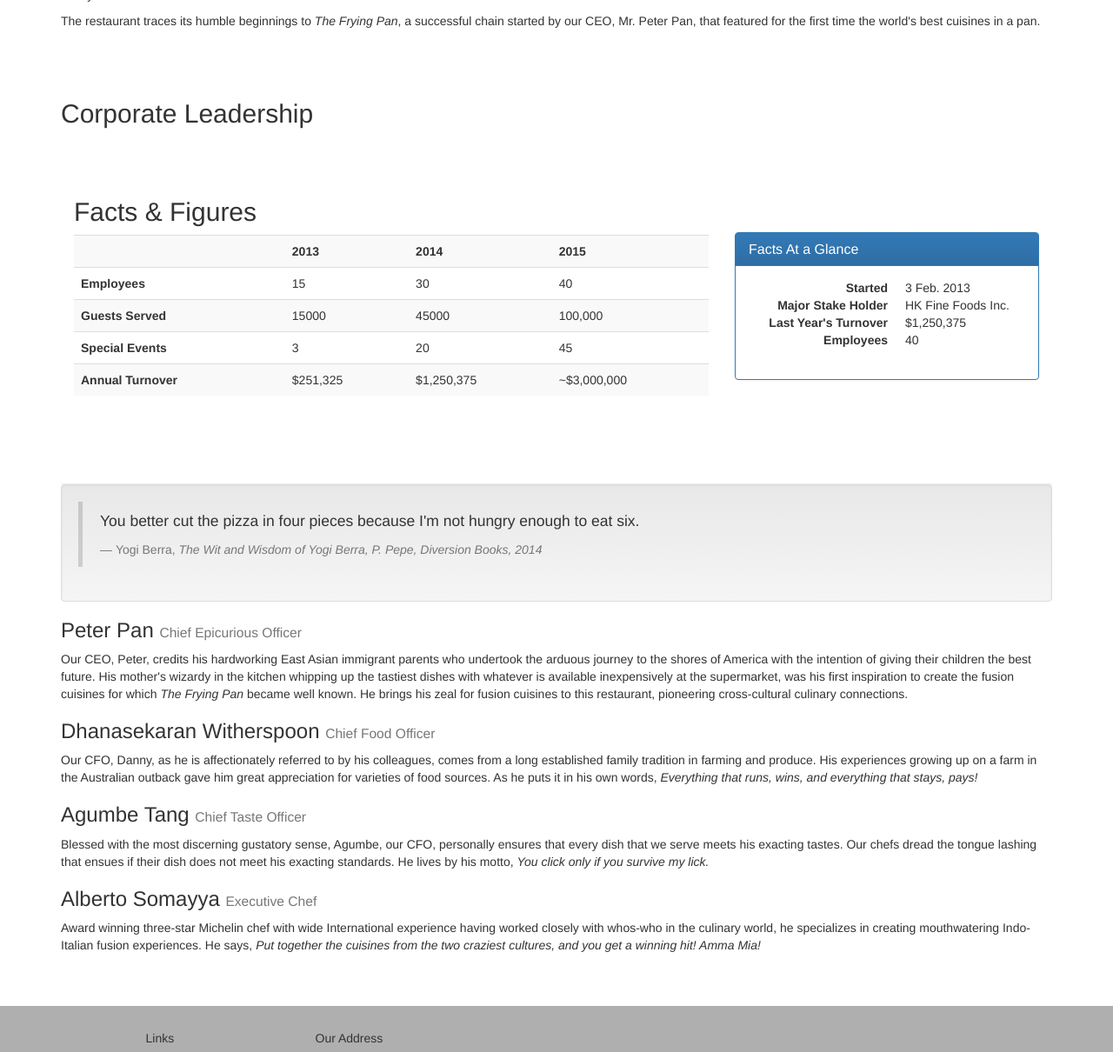
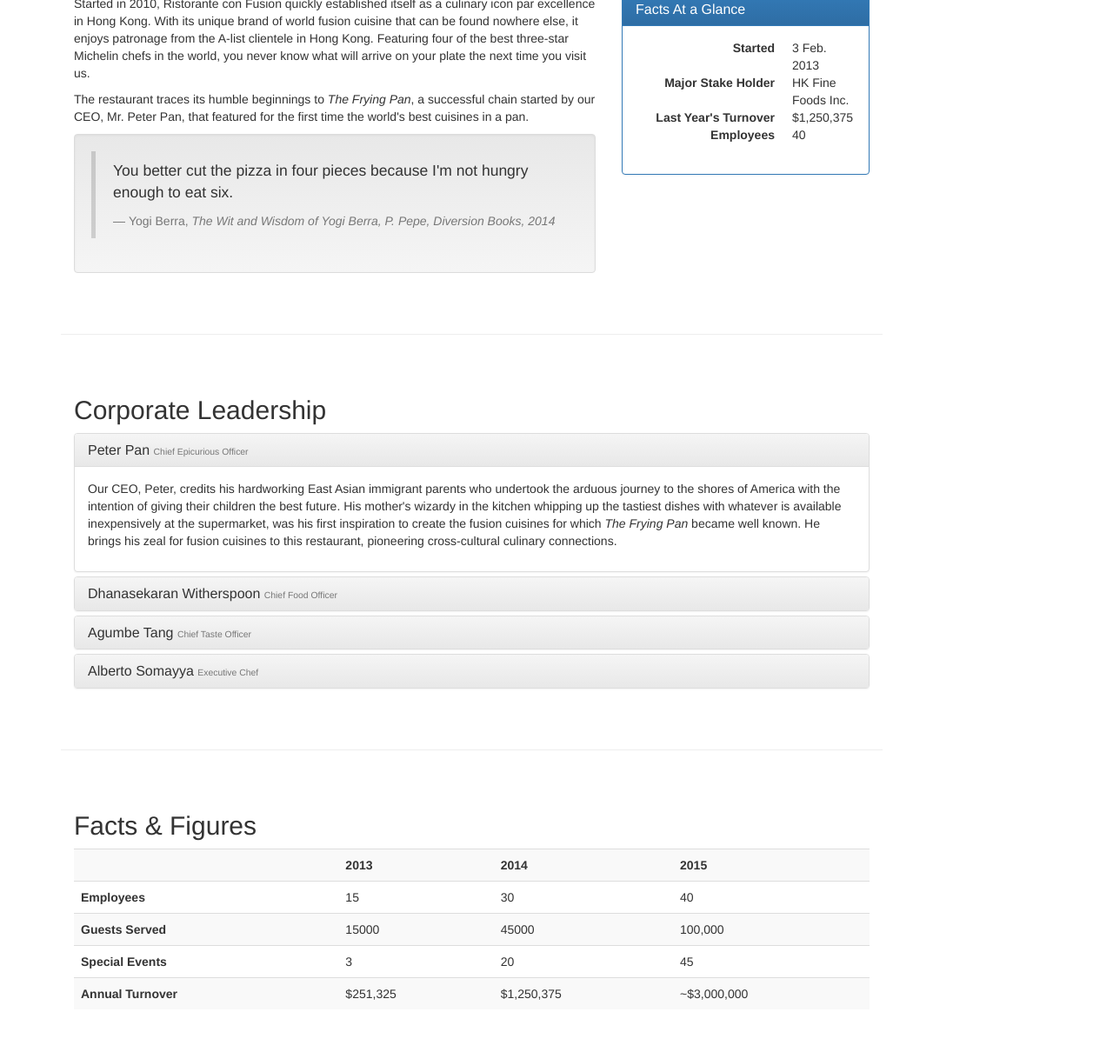
Before and after one commit to Alex-4-Git/conFusion, a plain HTML site: page About.html in a window 1280 px wide. Shown: the part 722-1932 px from the top of the page at 87% size. Drawn offline with Linux system fonts and the light colour scheme.

Commit message:
add accordin

```diff
--- a/About.html
+++ b/About.html
@@ -23,7 +23,7 @@
     <![endif]-->
 </head>
 
-<body>
+<body data-spy="scroll" data-target="#myScrollspy" data-offset="200">
 
   <nav class="navbar navbar-inverse navbar-fixed-top" role="navigation">
           <div class="container">
@@ -72,7 +72,7 @@
 
         <div class="container">
             <div class="row row-header">
-                <div class="col-xs-12 col-sm-8">
+                <div class="col-xs-12 col-sm-6 col-lg-8">
                     <h1>Ristorante con Fusion</h1>
                     <p style="padding:40px;"></p>
                     <p>We take inspiration from the World's best cuisines, and create a unique fusion experience. Our lipsmacking creations will tickle your culinary senses!</p>
@@ -85,37 +85,153 @@
         </div>
     </header>
 
-    <div>
-        <div>
-            <div class="container">
-                <ol class="breadcrumb">
+    <div class="container">
+      <div class="row">
+        <div class="col-xs-12 col-sm-10">
+          <div class="row">
+            <div class="col-xs-12">
+                <ul class="breadcrumb">
                   <li><a href="index.html">Home</a></li>
-                  <li class="active">About</li>
-                </ol>
+                  <li class="active">About US</li>
+                </ul>
             </div>
-            <div class="container">
+            <div class="col-xs-12">
                <h3>About Us</h3>
                <hr>
             </div>
-        </div>
+          </div>
 
-        <div>
-            <div class="container">
+        <div div id="history" class="row row-content">
+            <div class="col-xs-12 col-sm-6 col-lg-8">
                 <h2>Our History</h2>
                 <p>Started in 2010, Ristorante con Fusion quickly established itself as a culinary icon par excellence in Hong Kong. With its unique brand of world fusion cuisine that can be found nowhere else, it enjoys patronage from the A-list clientele in Hong Kong.  Featuring four of the best three-star Michelin chefs in the world, you never know what will arrive on your plate the next time you visit us.</p>
                 <p>The restaurant traces its humble beginnings to <em>The Frying Pan</em>, a successful chain started by our CEO, Mr. Peter Pan, that featured for the first time the world's best cuisines in a pan.</p>
+
+                <div class="well">
+                  <blockquote>
+                      <p>You better cut the pizza in four pieces because
+                          I'm not hungry enough to eat six.</p>
+                      <footer>Yogi Berra,
+                        <cite>The Wit and Wisdom of Yogi Berra,
+                          P. Pepe, Diversion Books, 2014</cite>
+                      </footer>
+                  </blockquote>
+                </div>
+
             </div>
+
+            <div class="col-xs-12 col-sm-6 col-lg-4">
+              <p style="padding:25px;"></p>
+              <div class="panel panel-primary">
+                <div class="panel-heading">
+                    <h3 class="panel-title">Facts At a Glance</h3>
+                </div>
+                <div class="panel-body">
+                    <dl class="dl-horizontal">
+                        <dt>Started</dt>
+                        <dd>3 Feb. 2013</dd>
+                        <dt>Major Stake Holder</dt>
+                        <dd>HK Fine Foods Inc.</dd>
+                        <dt>Last Year's Turnover</dt>
+                        <dd>$1,250,375</dd>
+                        <dt>Employees</dt>
+                        <dd>40</dd>
+                   </dl>
+                </div>
+              </div>
+            </div>
+
+
+
             <div>
                 <p style="padding:20px;"></p>
             </div>
         </div>
 
+        <div class="row row-content" id="corporate">
+          <div class="col-xs-12">
+                <h2>Corporate Leadership</h2>
 
-        <div>
-            <div class="container">
-                <h2>Corporate Leadership</h2>
-                <div class="row row-content">
-                    <div class="col-xs-12 col-sm-8">
+               <div class="panel-group" id="accordion"
+                     role="tablist" aria-multiselectable="true">
+                     <div class="panel panel-default">
+                        <div class="panel-heading" role="tab" id="headingPeter">
+                            <h3 class="panel-title">
+                                <a role="button" data-toggle="collapse"
+                                     data-parent="#accordion" href="#peter"
+                                     aria-expanded="true" aria-controls="peter">
+                                    Peter Pan <small>Chief Epicurious Officer</small></a>
+                            </h3>
+                        </div>
+                        <div role="tabpanel" class="panel-collapse collapse in"
+                             id="peter"    aria-labelledby="headingPeter">
+                            <div class="panel-body">
+                              <p>Our CEO, Peter, credits his hardworking East Asian immigrant parents who undertook the arduous journey to the shores of America with the intention of giving their children
+                                the best future. His mother's wizardy in the kitchen whipping up the tastiest dishes with whatever is available inexpensively at the supermarket, was his first inspiration to
+                                create the fusion cuisines for which <em>The Frying Pan</em> became well known. He brings his zeal for fusion cuisines to this restaurant, pioneering cross-cultural culinary
+                                connections.</p>
+                            </div>
+                        </div>
+                    </div>
+
+                    <div class="panel panel-default">
+                       <div class="panel-heading" role="tab" id="headingDanny">
+                           <h3 class="panel-title">
+                               <a class="collapsed" role="button" data-toggle="collapse"
+                                    data-parent="#accordion" href="#danny"
+                                    aria-expanded="false" aria-controls="danny">
+                                   Dhanasekaran Witherspoon <small>Chief Food Officer</small></a>
+                           </h3>
+                       </div>
+                       <div role="tabpanel" class="panel-collapse collapse"
+                            id="danny"    aria-labelledby="headingDanny">
+                           <div class="panel-body">
+                             <p>Our CFO, Danny, as he is affectionately referred to by his colleagues, comes from a long established family tradition in farming and produce. His experiences growing up on a farm in the Australian outback gave him great appreciation for varieties of food sources. As he puts it in his own words, <em>Everything that runs, wins, and everything that stays, pays!</em></p>
+
+                           </div>
+                       </div>
+                   </div>
+                   <div class="panel panel-default">
+                       <div class="panel-heading" role="tab" id="headingAgumbe">
+                           <h3 class="panel-title">
+                               <a class="collapsed" role="button" data-toggle="collapse"
+                                    data-parent="#accordion" href="#agumbe"
+                                    aria-expanded="false" aria-controls="agumbe">
+                                   Agumbe Tang <small>Chief Taste Officer</small></a>
+                           </h3>
+                       </div>
+                       <div role="tabpanel" class="panel-collapse collapse"
+                            id="agumbe"    aria-labelledby="headingAgumbe">
+                           <div class="panel-body">
+                             <p>Blessed with the most discerning gustatory sense, Agumbe, our CFO, personally ensures that every dish that we serve meets his exacting tastes. Our chefs dread the tongue lashing that ensues if their dish does not meet his exacting standards. He lives by his motto, <em>You click only if you survive my lick.</em></p>
+
+                           </div>
+                       </div>
+                   </div>
+                   <div class="panel panel-default">
+                       <div class="panel-heading" role="tab" id="headingAlberto">
+                           <h3 class="panel-title">
+                               <a class="collapsed" role="button" data-toggle="collapse"
+                                    data-parent="#accordion" href="#alberto"
+                                    aria-expanded="false" aria-controls="alberto">
+                                   Alberto Somayya <small>Executive Chef</small></a>
+                           </h3>
+                       </div>
+                       <div role="tabpanel" class="panel-collapse collapse"
+                            id="alberto"    aria-labelledby="headingAlberto">
+                           <div class="panel-body">
+                             <p>Award winning three-star Michelin chef with wide International experience having worked closely with whos-who in the culinary world, he specializes in creating mouthwatering Indo-Italian fusion experiences. He says, <em>Put together the cuisines from the two craziest cultures, and you get a winning hit! Amma Mia!</em></p>
+
+                           </div>
+                       </div>
+                   </div>
+
+                </div>
+              </div>
+            </div>
+
+                <div class="row row-content" id="facts">
+                    <div class="col-xs-12">
                         <h2>Facts &amp; Figures</h2>
                         <div class="table-responsive">
                           <table class="table table-striped">
@@ -152,57 +268,22 @@
                           </table>
                         </div>
                     </div>
-
-
-                    <div class="col-xs-12 col-sm-4">
-                      <p style="padding:25px;"></p>
-                      <div class="panel panel-primary">
-                        <div class="panel-heading">
-                            <h3 class="panel-title">Facts At a Glance</h3>
-                        </div>
-                        <div class="panel-body">
-                            <dl class="dl-horizontal">
-                                <dt>Started</dt>
-                                <dd>3 Feb. 2013</dd>
-                                <dt>Major Stake Holder</dt>
-                                <dd>HK Fine Foods Inc.</dd>
-                                <dt>Last Year's Turnover</dt>
-                                <dd>$1,250,375</dd>
-                                <dt>Employees</dt>
-                                <dd>40</dd>
-                           </dl>
-                        </div>
-                      </div>
-                    </div>
-
                </div>
 
-               <div class="well">
-                 <blockquote>
-                     <p>You better cut the pizza in four pieces because
-                         I'm not hungry enough to eat six.</p>
-                     <footer>Yogi Berra,
-                       <cite>The Wit and Wisdom of Yogi Berra,
-                         P. Pepe, Diversion Books, 2014</cite>
-                     </footer>
-                 </blockquote>
-               </div>
-                <h3>Peter Pan <small>Chief Epicurious Officer</small></h3>
-                <p>Our CEO, Peter, credits his hardworking East Asian immigrant parents who undertook the arduous journey to the shores of America with the intention of giving their children the best future. His mother's wizardy in the kitchen whipping up the tastiest dishes with whatever is available inexpensively at the supermarket, was his first inspiration to create the fusion cuisines for which <em>The Frying Pan</em> became well known. He brings his zeal for fusion cuisines to this restaurant, pioneering cross-cultural culinary connections.</p>
-                <h3>Dhanasekaran Witherspoon <small>Chief Food Officer</small></h3>
-                <p>Our CFO, Danny, as he is affectionately referred to by his colleagues, comes from a long established family tradition in farming and produce. His experiences growing up on a farm in the Australian outback gave him great appreciation for varieties of food sources. As he puts it in his own words, <em>Everything that runs, wins, and everything that stays, pays!</em></p>
-                <h3>Agumbe Tang <small>Chief Taste Officer</small></h3>
-                <p>Blessed with the most discerning gustatory sense, Agumbe, our CFO, personally ensures that every dish that we serve meets his exacting tastes. Our chefs dread the tongue lashing that ensues if their dish does not meet his exacting standards. He lives by his motto, <em>You click only if you survive my lick.</em></p>
-                <h3>Alberto Somayya <small>Executive Chef</small></h3>
-                <p>Award winning three-star Michelin chef with wide International experience having worked closely with whos-who in the culinary world, he specializes in creating mouthwatering Indo-Italian fusion experiences. He says, <em>Put together the cuisines from the two craziest cultures, and you get a winning hit! Amma Mia!</em></p>
-            </div>
 
              <div>
                 <p style="padding:20px;"></p>
             </div>
        </div>
-
+       <nav class="hidden-xs col-sm-2" id="myScrollspy">
+            <ul class="nav nav-pills nav-stacked" data-spy="affix" data-offset-top="400">
+                <li><a href="#history">Our History</a></li>
+                <li><a href="#corporate">Corporate</a></li>
+                <li><a href="#facts">Facts</a></li>
+            </ul>
+        </nav>
     </div>
+  </div>
 
     <footer class="row-footer">
         <div class="container">
```
Also changed, not shown: css/mystyles.css (+11 -0 lines).
